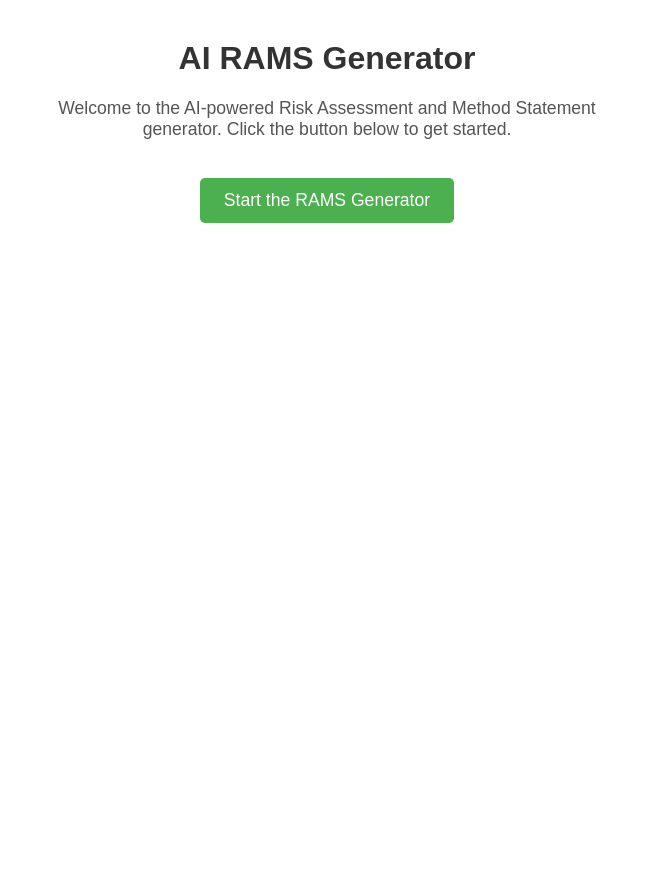
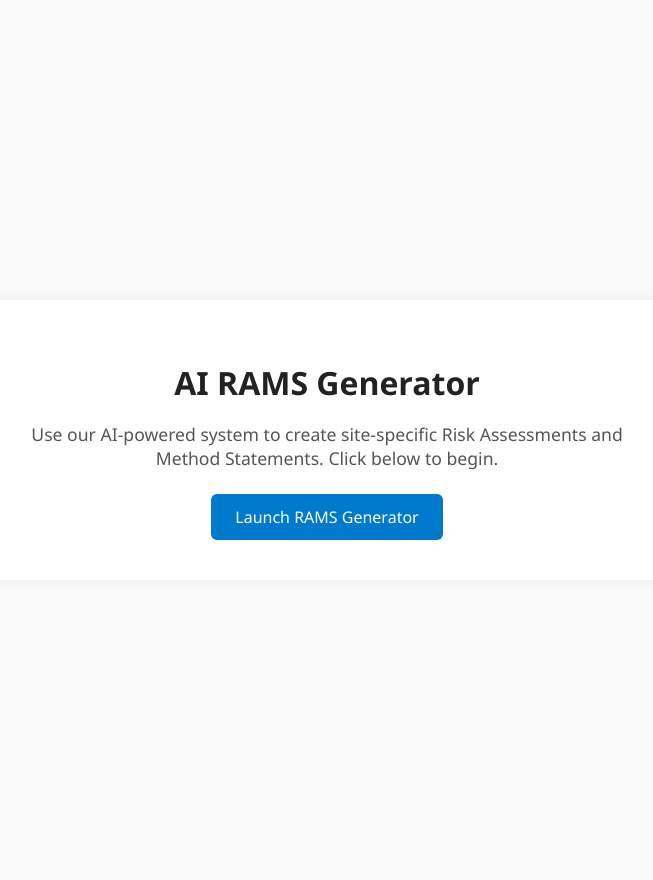
Before and after one commit to CustomGPTer/RAMS_Generator, a FastAPI app: page / in a window 1280 px wide. Shown: the whole page, without its empty margins (313-966 px from the left). Before the commit the page ends 223 px from the top, so only its background shows below. Run offline with FastAPI, Linux system fonts and the light colour scheme; parts of the project's set-up code (start-up, migrations or seed data) failed here and were passed over.

Commit message:
Update index.html

```diff
--- a/rams-gpt-backend/templates/index.html
+++ b/rams-gpt-backend/templates/index.html
@@ -3,40 +3,62 @@
 <head>
   <meta charset="UTF-8" />
   <meta name="viewport" content="width=device-width, initial-scale=1.0" />
-    <title>AI RAMS Generator</title>
+  <title>AI Tools Dashboard – RAMS Generator</title>
   <style>
     body {
-            font-family: Arial, sans-serif;
+      font-family: "Segoe UI", sans-serif;
+      background: #f9f9f9;
+      color: #333;
+      margin: 0;
+      padding: 40px 20px;
+      display: flex;
+      justify-content: center;
+      align-items: center;
+      min-height: 100vh;
+    }
+
+    .container {
       max-width: 600px;
-            margin: 40px auto;
-            padding: 0 20px;
+      padding: 40px;
+      background: #ffffff;
+      border-radius: 12px;
+      box-shadow: 0 0 10px rgba(0,0,0,0.05);
       text-align: center;
     }
+
     h1 {
-            color: #333;
+      font-size: 2rem;
+      color: #222;
+      margin-bottom: 12px;
     }
+
     p {
       font-size: 1.1em;
+      margin-bottom: 24px;
       color: #555;
     }
+
     .start-button {
       display: inline-block;
-            margin-top: 20px;
       padding: 12px 24px;
-            font-size: 1.1em;
-            background-color: #4CAF50;
+      font-size: 1em;
+      background-color: #007acc;
       color: #fff;
       text-decoration: none;
-            border-radius: 5px;
+      border-radius: 6px;
+      transition: background-color 0.3s ease;
     }
+
     .start-button:hover {
-            background-color: #45a049;
+      background-color: #005fa3;
     }
   </style>
 </head>
 <body>
+  <main class="container">
     <h1>AI RAMS Generator</h1>
-    <p>Welcome to the AI-powered Risk Assessment and Method Statement generator. Click the button below to get started.</p>
-    <a href="/rams" class="start-button">Start the RAMS Generator</a>
+    <p>Use our AI-powered system to create site-specific Risk Assessments and Method Statements. Click below to begin.</p>
+    <a href="/rams" class="start-button">Launch RAMS Generator</a>
+  </main>
 </body>
 </html>
```
Lines whose indentation alone changed are shown as unchanged.
